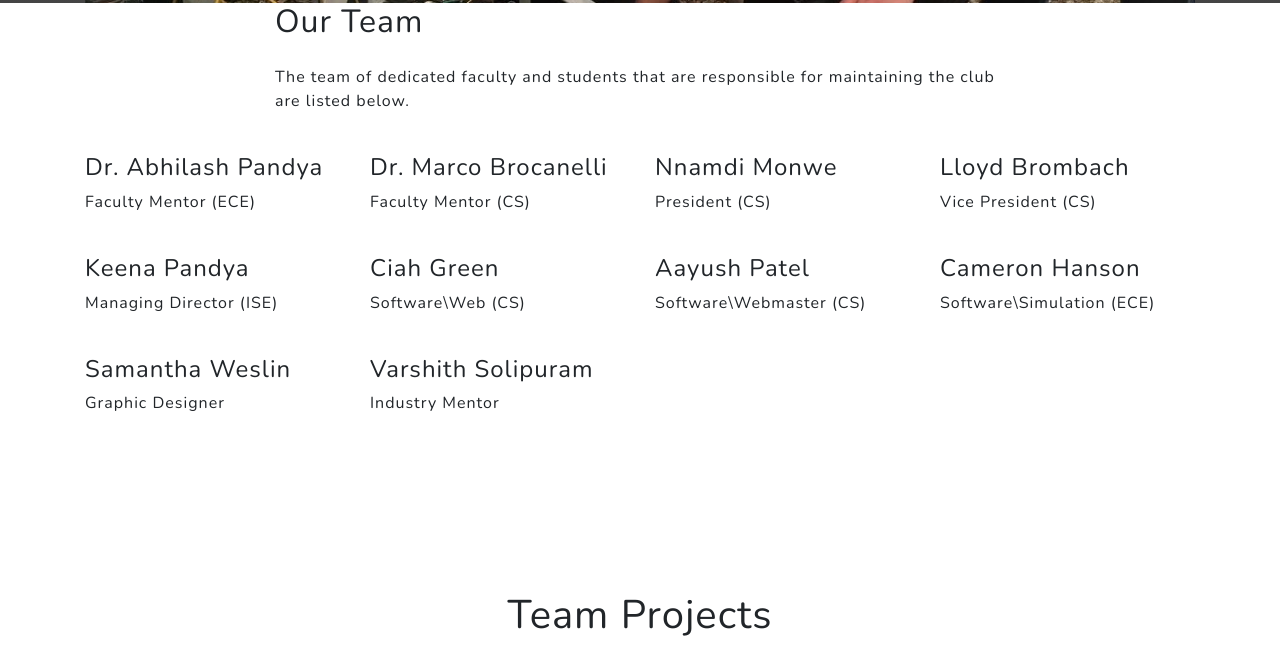
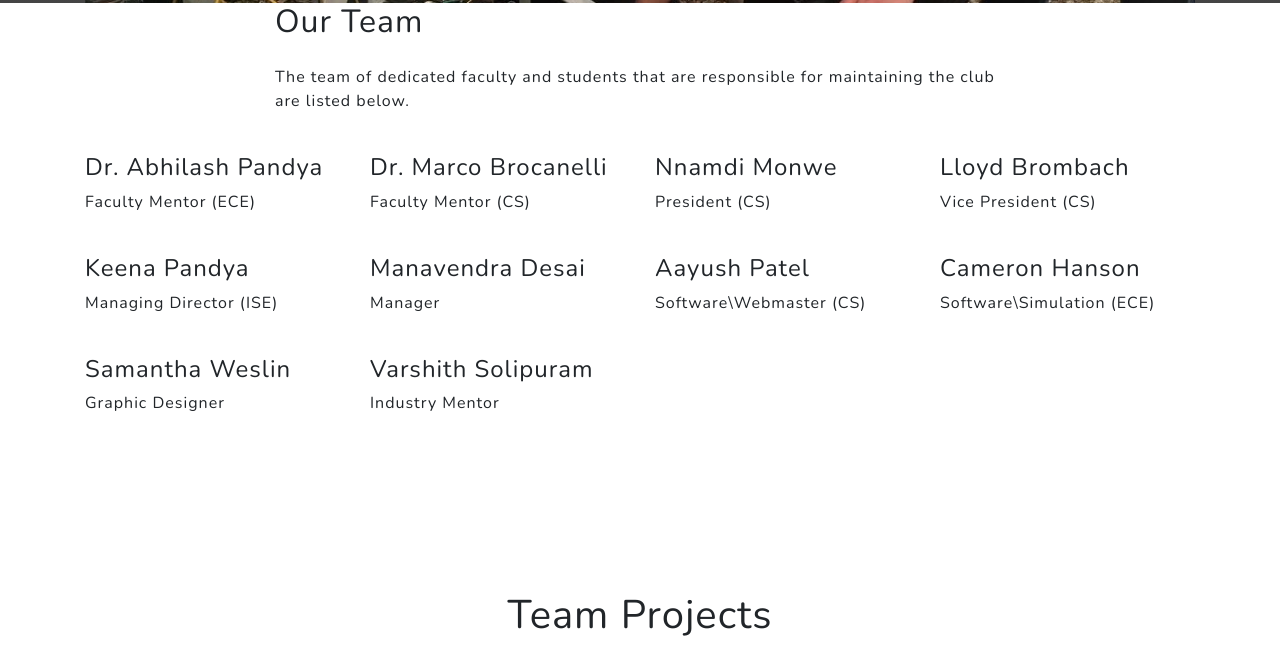
Before and after one commit to Mabubakar23/WSU-Robotics-team-website, a website: page index.html in a window 1280 px wide. Shown: the part 1778-2438 px from the top of the page. Drawn offline with nearby package versions, Linux system fonts and the light colour scheme; files that its build step writes are made by us from their sources; files whose address does not match are found by name.

Commit message:
Update index.html

```diff
--- a/index.html
+++ b/index.html
@@ -138,8 +138,8 @@
         <div class="col-xs-12 col-sm-3 col-md-3 col-lg-3">
           <div class="box-team wow bounceInUp">
             <img src="img/team/Ciah_Green.png" alt="" class="img-circle img-responsive" />
-            <h4 class="team-h4">Ciah Green</h4>
-            <p class="team-p">Software\Web (CS)</p>  <!--nikal gya-->
+            <h4 class="team-h4">Manavendra Desai</h4>
+            <p class="team-p">Manager</p>
           </div>
         </div>
         <div class="col-xs-12 col-sm-3 col-md-3 col-lg-3">
```
